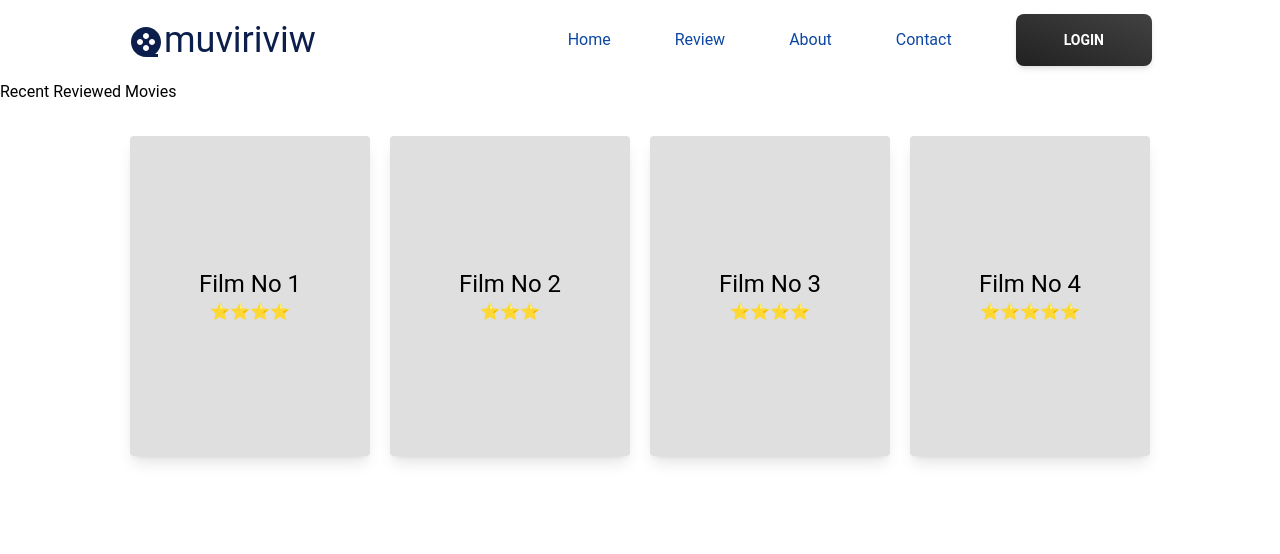
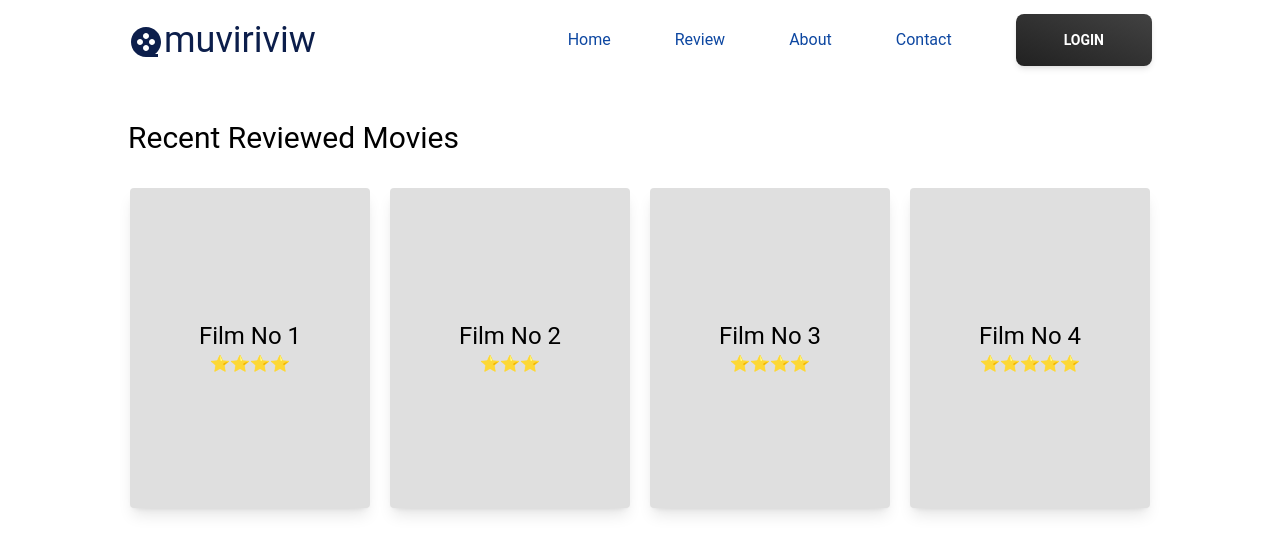
Before and after one commit to sundeeseeyou/muviriviw, a React (Vite) app: page / in a window 1280 px wide. Shown: the top 554 px of the page. Built offline with nearby package versions, Linux system fonts and the light colour scheme.

Commit message:
add poster section

```diff
--- a/package.json
+++ b/package.json
@@ -19,6 +19,7 @@
   },
   "devDependencies": {
     "@eslint/js": "^9.15.0",
+    "@tailwindcss/typography": "^0.5.15",
     "@types/react": "^18.3.12",
     "@types/react-dom": "^18.3.1",
     "@vitejs/plugin-react": "^4.3.4",
--- /dev/null
+++ b/src/components/RankPoster.jsx
@@ -0,0 +1,12 @@
+export default function RankPoster() {
+  return (
+    <>
+      <div className="container flex shadow-md bg-gray-800 rounded-sm">
+        <div className="card bg-pink-50">
+          <p>TEst</p>
+          <p>test</p>
+        </div>
+      </div>
+    </>
+  );
+}
--- a/src/main.jsx
+++ b/src/main.jsx
@@ -6,6 +6,7 @@ import RootLayout from "./routes/RootLayout";
 import PostList from "./routes/PostList";
 import NewPost from "./routes/NewPost";
 import "./index.css";
+import RankList from "./routes/RankList";
 const router = createBrowserRouter([
   {
     path: "/",
@@ -16,6 +17,7 @@ const router = createBrowserRouter([
         element: <PostList />,
         children: [{ path: "/new", element: <NewPost />, children: [] }],
       },
+      { path: "/", element: <RankList />, children: [] },
     ],
   },
 ]);
--- a/src/routes/PostList.jsx
+++ b/src/routes/PostList.jsx
@@ -5,9 +5,9 @@ export default function PostList() {
   return (
     <>
       <Outlet />
-      <main>
-        <h2>Recent Reviewed Movies</h2>
-        <section className="flex justify-around px-32 gap-4 py-8 h-4/5">
+      <main className="px-32 py-10 h-screen">
+        <h2 className="text-3xl">Recent Reviewed Movies</h2>
+        <section className="flex justify-around gap-4 py-8 h-4/5">
           <Poster title={"Film No 1"} rating={"⭐⭐⭐⭐"} />
           <Poster title={"Film No 2"} rating={"⭐⭐⭐"} />
           <Poster title={"Film No 3"} rating={"⭐⭐⭐⭐"} />
--- /dev/null
+++ b/src/routes/RankList.jsx
@@ -0,0 +1,10 @@
+import { Outlet } from "react-router";
+import RankPoster from "../components/RankPoster";
+export default function RankList() {
+  return (
+    <>
+      <Outlet />
+      <RankPoster />
+    </>
+  );
+}
--- a/tailwind.config.js
+++ b/tailwind.config.js
@@ -14,5 +14,5 @@ module.exports = withMT({
       },
     },
   },
-  plugins: [],
+  plugins: [require("@tailwindcss/typography")],
 });
```
Also changed, not shown: 1 other file (tests, documents, lock files or other folders).
